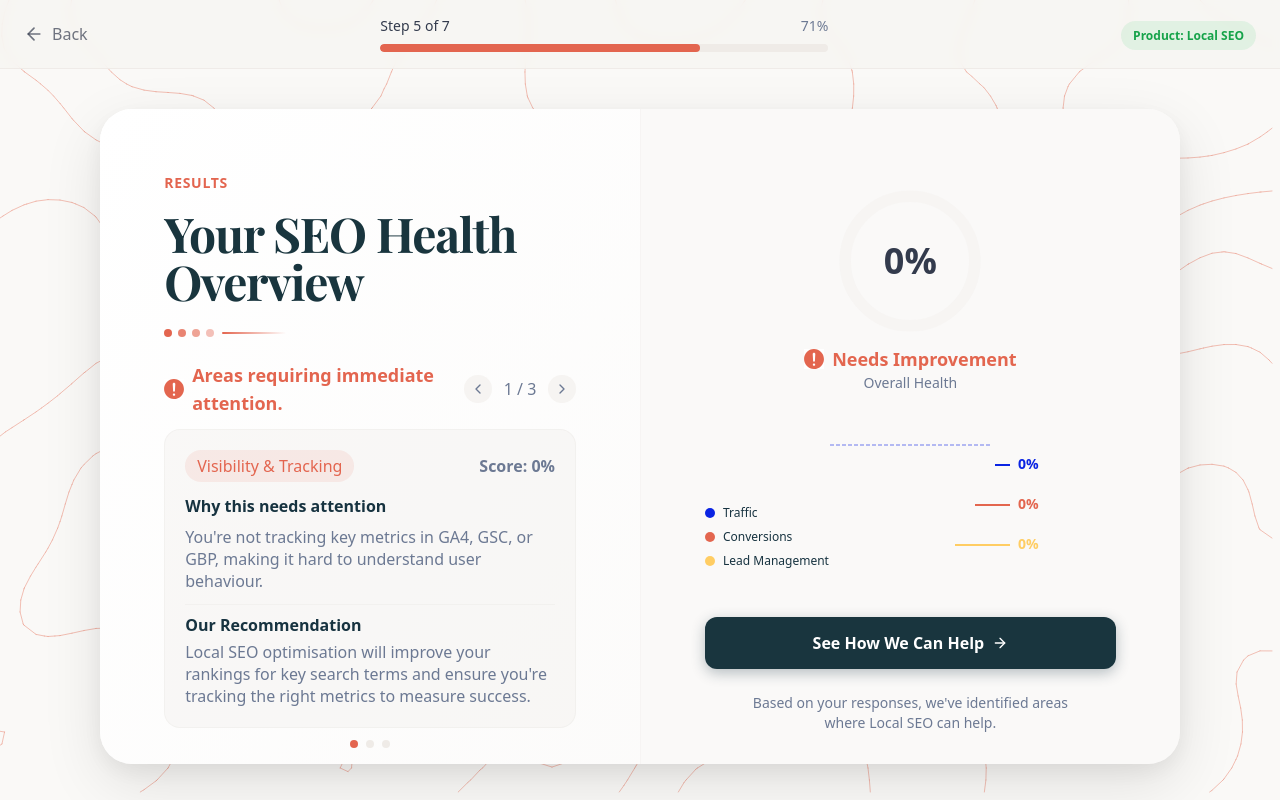
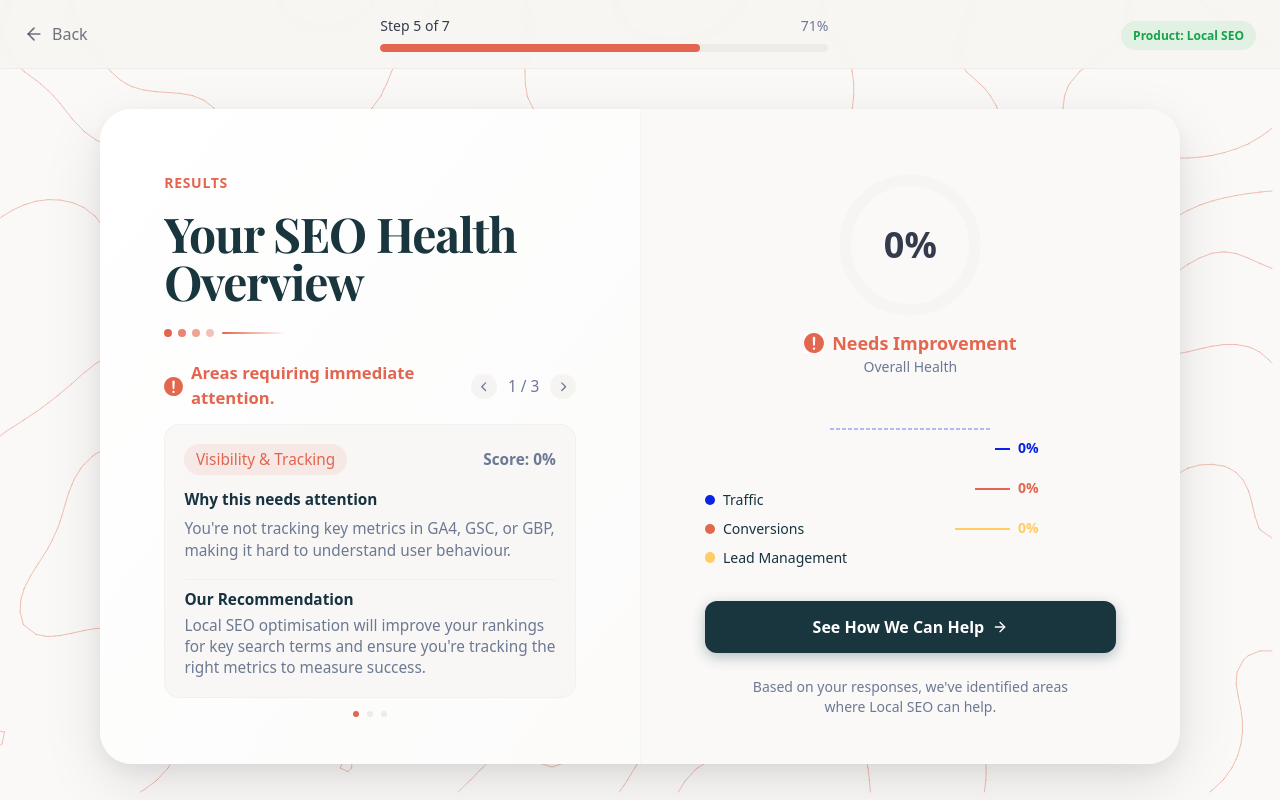
Before and after one commit to productteamautomations/pathfinder-ap, a React (Vite) app: page /funnel-health/localseo in a window 1280 px wide. Built offline with nearby package versions, Linux system fonts and the light colour scheme; the HTML template or start-up script is replaced by a standard one.

Commit message:
Code edited in Lovable Code Editor
Edited UI in Lovable

```diff
--- a/src/components/FunnelVisualization.tsx
+++ b/src/components/FunnelVisualization.tsx
@@ -18,15 +18,21 @@ export function FunnelVisualization({ trafficScore, conversionScore, leadScore }
     <div className="relative w-full h-full">
       {/* Legend/Key - positioned absolutely to the left */}
       <motion.div
-        className="absolute left-0 top-1/2 -translate-y-1/2 flex flex-col gap-2"
+        className="absolute left-0 top-1/2 -translate-y-1/2 flex flex-col"
+        style={{ gap: "0.6cqw" }}
         initial={{ opacity: 0, x: -10 }}
         animate={{ opacity: 1, x: 0 }}
         transition={{ delay: 1.8, duration: 0.5 }}
       >
         {legendItems.map((item) => (
-          <div key={item.label} className="flex items-center gap-2">
-            <div className="w-2.5 h-2.5 rounded-sm flex-shrink-0" style={{ backgroundColor: item.color }} />
-            <span className="text-[#173340] text-xs font-medium whitespace-nowrap">{item.label}</span>
+          <div key={item.label} className="flex items-center" style={{ gap: "0.6cqw" }}>
+            <div
+              className="rounded-sm flex-shrink-0"
+              style={{ width: "0.8cqw", height: "0.8cqw", backgroundColor: item.color }}
+            />
+            <span className="text-[#173340] font-medium whitespace-nowrap" style={{ fontSize: "1.1cqw" }}>
+              {item.label}
+            </span>
           </div>
         ))}
       </motion.div>
--- a/src/components/ImprovementCarousel.tsx
+++ b/src/components/ImprovementCarousel.tsx
@@ -32,29 +32,36 @@ export function ImprovementCarousel({ areas }: ImprovementCarouselProps) {
   return (
     <div className="flex flex-col h-full">
       {/* Header */}
-      <div className="flex items-center justify-between mb-3 flex-shrink-0">
-        <div className="flex items-center gap-2">
-          <img src={AttentionIcon} alt="" className="w-5 h-5" />
-          <h3 className="text-lg font-semibold text-accent-orange">Areas requiring immediate attention.</h3>
+      <div className="flex items-center justify-between flex-shrink-0" style={{ marginBottom: "1cqw" }}>
+        <div className="flex items-center" style={{ gap: "0.6cqw" }}>
+          <img src={AttentionIcon} alt="" style={{ width: "1.5cqw", height: "1.5cqw" }} />
+          <h3 className="font-semibold text-accent-orange" style={{ fontSize: "1.3cqw" }}>
+            Areas requiring immediate attention.
+          </h3>
         </div>
         {areas.length > 1 && (
-          <div className="flex items-center gap-2">
+          <div className="flex items-center" style={{ gap: "0.6cqw" }}>
             <button
               onClick={goToPrevious}
-              className="p-1.5 rounded-full bg-muted/50 hover:bg-muted transition-colors"
+              className="rounded-full bg-muted/50 hover:bg-muted transition-colors"
+              style={{ padding: "0.4cqw" }}
               aria-label="Previous"
             >
-              <ChevronLeft className="w-4 h-4 text-muted-foreground" />
+              <ChevronLeft className="text-muted-foreground" style={{ width: "1.2cqw", height: "1.2cqw" }} />
             </button>
-            <span className="text-base text-muted-foreground font-medium min-w-[40px] text-center">
+            <span
+              className="text-muted-foreground font-medium text-center"
+              style={{ fontSize: "1.2cqw", minWidth: "3cqw" }}
+            >
               {currentIndex + 1} / {areas.length}
             </span>
             <button
               onClick={goToNext}
-              className="p-1.5 rounded-full bg-muted/50 hover:bg-muted transition-colors"
+              className="rounded-full bg-muted/50 hover:bg-muted transition-colors"
+              style={{ padding: "0.4cqw" }}
               aria-label="Next"
             >
-              <ChevronRight className="w-4 h-4 text-muted-foreground" />
+              <ChevronRight className="text-muted-foreground" style={{ width: "1.2cqw", height: "1.2cqw" }} />
             </button>
           </div>
         )}
@@ -69,30 +76,42 @@ export function ImprovementCarousel({ areas }: ImprovementCarouselProps) {
             animate={{ opacity: 1, x: 0 }}
             exit={{ opacity: 0, x: -20 }}
             transition={{ duration: 0.25 }}
-            className="bg-muted/30 rounded-2xl p-5 border border-border/30 h-full flex flex-col"
+            className="bg-muted/30 border border-border/30 h-full flex flex-col"
+            style={{ borderRadius: "1.2cqw", padding: "1.5cqw" }}
           >
-            <div className="flex items-center justify-between mb-3 flex-shrink-0">
-              <span className="px-3 py-1 bg-primary/10 text-primary text-base font-medium rounded-full">
+            <div className="flex items-center justify-between flex-shrink-0" style={{ marginBottom: "1cqw" }}>
+              <span
+                className="px-3 py-1 bg-primary/10 text-primary font-medium rounded-full"
+                style={{ fontSize: "1.2cqw", padding: "0.3cqw 0.9cqw" }}
+              >
                 {currentArea.title}
               </span>
-              <span className="text-base font-semibold text-muted-foreground">Score: {currentArea.score}%</span>
+              <span className="font-semibold text-muted-foreground" style={{ fontSize: "1.2cqw" }}>
+                Score: {currentArea.score}%
+              </span>
             </div>
 
-            <div className="flex flex-col flex-1 min-h-0 gap-3">
+            <div className="flex flex-col flex-1 min-h-0" style={{ gap: "1cqw" }}>
               <div className="flex-1">
-                <h4 className="text-base font-semibold text-[#173340] mb-2">Why this needs attention</h4>
-                <ul className="space-y-1">
+                <h4 className="font-semibold text-[#173340]" style={{ fontSize: "1.2cqw", marginBottom: "0.6cqw" }}>
+                  Why this needs attention
+                </h4>
+                <ul style={{ display: "flex", flexDirection: "column", gap: "0.3cqw" }}>
                   {currentArea.explanations.map((point, idx) => (
-                    <li key={idx} className="text-base text-muted-foreground leading-snug">
+                    <li key={idx} className="text-muted-foreground leading-snug" style={{ fontSize: "1.2cqw" }}>
                       {point}
                     </li>
                   ))}
                 </ul>
               </div>
 
-              <div className="pt-2 border-t border-border/30 flex-shrink-0">
-                <h4 className="text-base font-semibold text-[#173340] mb-1">Our Recommendation</h4>
-                <p className="text-base text-muted-foreground leading-snug">{currentArea.recommendation}</p>
+              <div className="border-t border-border/30 flex-shrink-0" style={{ paddingTop: "0.6cqw" }}>
+                <h4 className="font-semibold text-[#173340]" style={{ fontSize: "1.2cqw", marginBottom: "0.3cqw" }}>
+                  Our Recommendation
+                </h4>
+                <p className="text-muted-foreground leading-snug" style={{ fontSize: "1.2cqw" }}>
+                  {currentArea.recommendation}
+                </p>
               </div>
             </div>
           </motion.div>
@@ -101,12 +120,13 @@ export function ImprovementCarousel({ areas }: ImprovementCarouselProps) {
 
       {/* Dot indicators */}
       {areas.length > 1 && (
-        <div className="flex justify-center gap-2 mt-3 flex-shrink-0">
+        <div className="flex justify-center flex-shrink-0" style={{ gap: "0.6cqw", marginTop: "1cqw" }}>
           {areas.map((_, index) => (
             <button
               key={index}
               onClick={() => setCurrentIndex(index)}
-              className={`w-2 h-2 rounded-full transition-colors ${index === currentIndex ? "bg-primary" : "bg-muted"}`}
+              className={`rounded-full transition-colors ${index === currentIndex ? "bg-primary" : "bg-muted"}`}
+              style={{ width: "0.5cqw", height: "0.5cqw" }}
               aria-label={`Go to slide ${index + 1}`}
             />
           ))}
```
